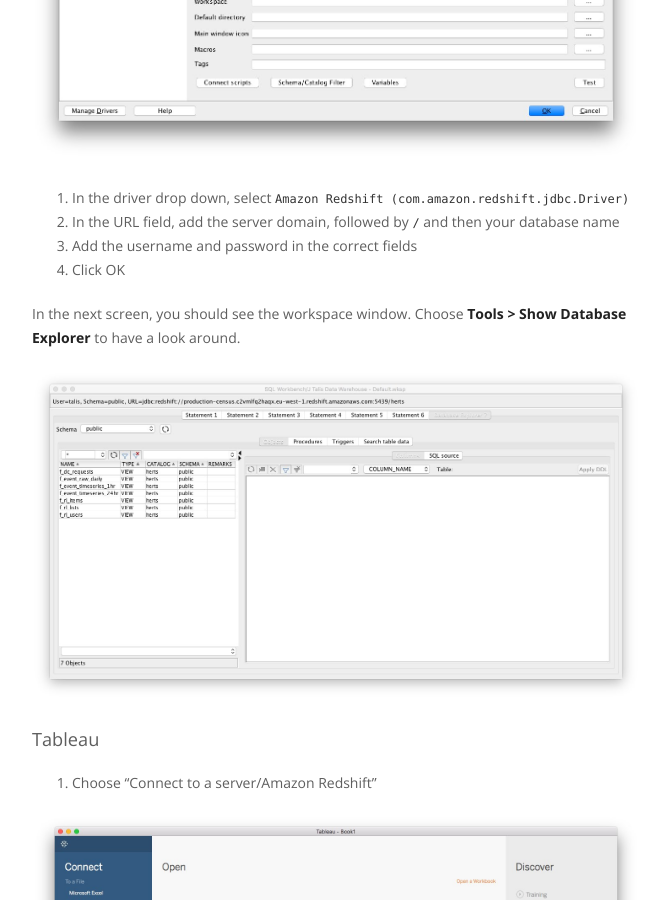
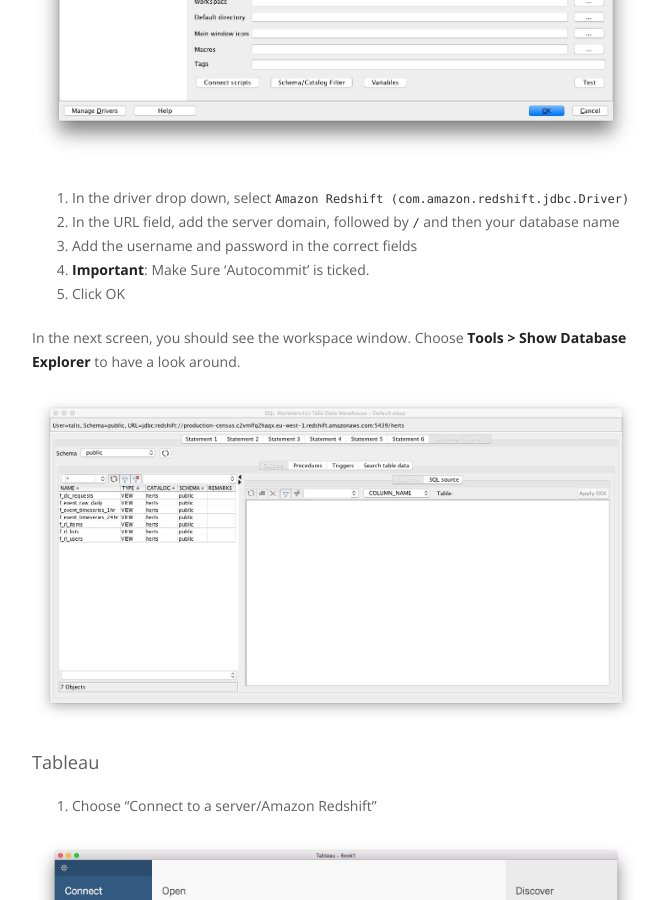
Before and after one commit to techfromsage/advanced-mis, a Jekyll site: the page built from topics/connecting.md, in a window 1280 px wide and 900 px high, scrolled down 2729 px. Shown: the whole window, without its empty margins (375-1035 px from the left). Built offline with Jekyll 4.4.1, drawn with Linux system fonts in a browser that asks for light colours.

Commit message:
update sql workbench connection info

```diff
--- a/topics/connecting.md
+++ b/topics/connecting.md
@@ -80,7 +80,8 @@ The process for connecting to SQLWorkbenchJ will be similar for many other SQL c
 3. In the driver drop down, select `Amazon Redshift (com.amazon.redshift.jdbc.Driver)`
 4. In the URL field, add the server domain, followed by `/` and then your database name
 5. Add the username and password in the correct fields
-6. Click OK
+6. **Important**: Make Sure 'Autocommit' is ticked.
+7. Click OK
 
 In the next screen, you should see the workspace window. Choose **Tools > Show Database Explorer** to have a look around.
 
```
